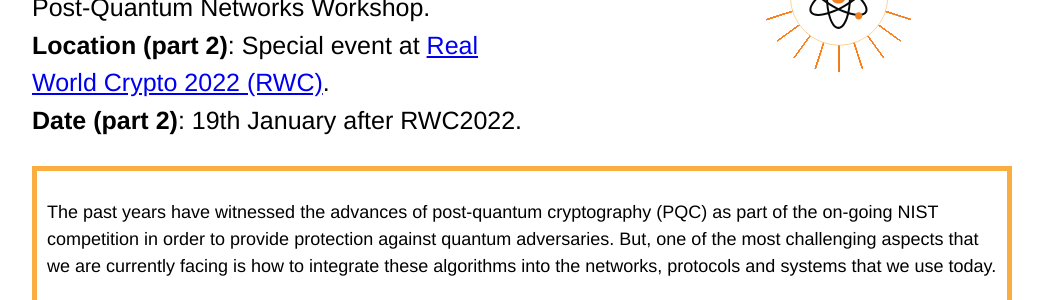
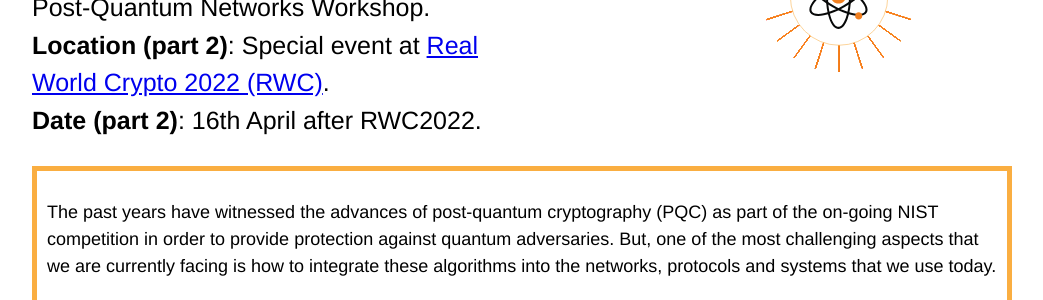
Before and after one commit to claucece/PQNet-Workshop, a Jekyll site: the page built from index.html, in a window 1280 px wide and 900 px high. Shown: the part 266-566 px from the top of the window, without its empty margins (118-1161 px from the left). Built offline with Jekyll 4.4.1, drawn with Linux system fonts in a browser that asks for light colours.

Commit message:
Date changed

```diff
--- a/index.html
+++ b/index.html
@@ -6,7 +6,7 @@ layout: default
     <p id="main-title">PQNet</p>
     <p id="main-description">Post-Quantum Networks Workshop.</p>
     <p id="main-description"><strong>Location (part 2)</strong>: Special event at <a href="https://rwc.iacr.org/2022/">Real World Crypto 2022 (RWC)</a>.</p>
-    <p id="main-description"><strong>Date (part 2)</strong>: 19th January after RWC2022.</p>
+    <p id="main-description"><strong>Date (part 2)</strong>: 16th April after RWC2022.</p>
   </div>
   <div id="main-logo">
     <svg version="1.1" id="Layer_1" xmlns="http://www.w3.org/2000/svg" xmlns:xlink="http://www.w3.org/1999/xlink" x="0px" y="0px" viewBox="0 0 501.7 373.9" style="enable-background:new 0 0 501.7 373.9;" xml:space="preserve">
```
Also changed, not shown: Gemfile.lock.
